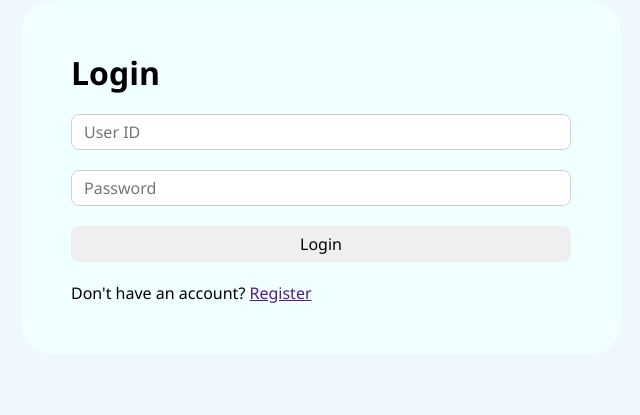
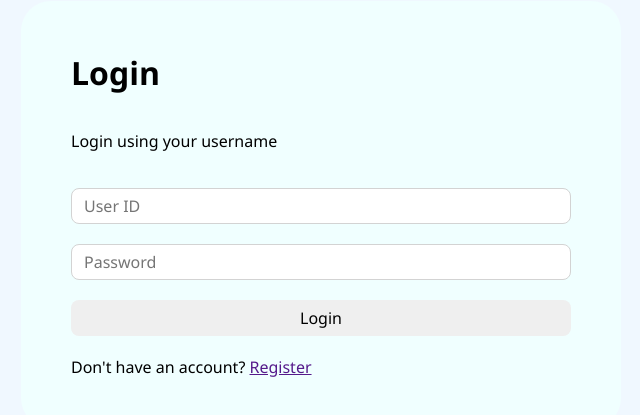
Before and after one commit to lawmake-praveen/task-app, a React (Vite) app in the folder frontend/: page / in a window 1280 px wide. Shown: the part 299-714 px from the top of the page, without its empty margins (319-959 px from the left). Built offline with nearby package versions, Linux system fonts and the light colour scheme.

Commit message:
code push check

```diff
--- a/frontend/src/pages/auth/LoginPage.jsx
+++ b/frontend/src/pages/auth/LoginPage.jsx
@@ -28,6 +28,7 @@ const Login = () => {
     <div className="login-page">
       <form className="login" onSubmit={handleLogin}>
         <h1>Login</h1>
+        <p>Login using your username</p>
         <input
           type="text"
           className="input"
```
